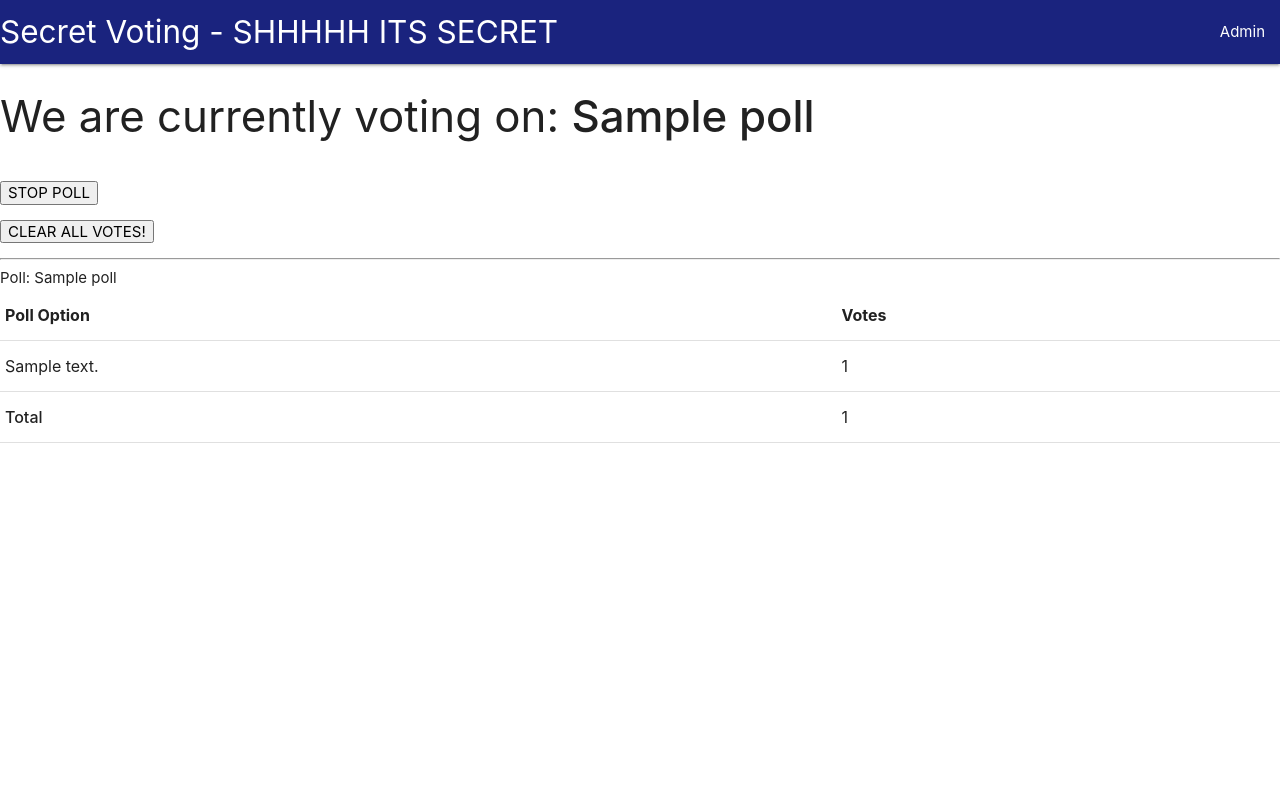
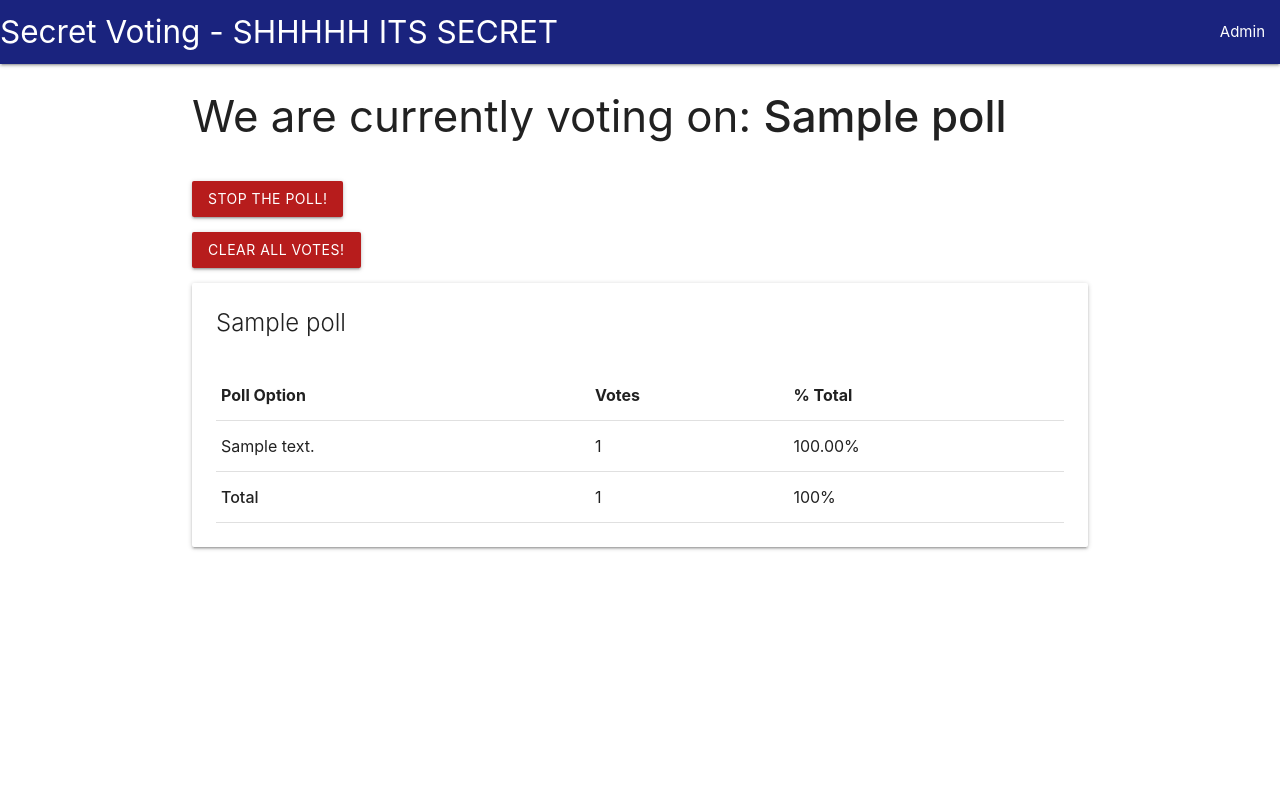
Before and after one commit to hjarrell/Secret-Vote, a PHP site: page /admin.php in a window 1280 px wide. Run offline with PHP 8.4, Linux system fonts and the light colour scheme; the visitor is signed in with stand-in values (Sample User, id 1); tables that the repository leaves empty hold one stand-in row (values such as "Sample post").

Commit message:
Add style to admin page.
Add material design to the admin page.

```diff
--- a/src/admin.php
+++ b/src/admin.php
@@ -22,6 +22,7 @@ include "util.php";
     if ($conn->connect_error) {
         die("Connection failed: ");
     } else {
+        echo '<div class="container">';
         $checkForCurrentPollSql = "SELECT p.title, p.id from current_poll cp INNER JOIN polls p ON cp.poll_id = p.id;";
         $currentPollResult = $conn->query($checkForCurrentPollSql);
         if ($currentPollResult->num_rows > 0) {
@@ -34,36 +35,39 @@ include "util.php";
             echo '
                 <form action="admincommand.php" method="post">
                     <input type="hidden" name="command" value="stopvote">
-                    <input type="submit" value="STOP POLL">
+                    <button type="submit" class="btn waves-effect waves-light red darken-4"> STOP THE POLL! </button>
                 </form>
+
+                    <form action="admincommand.php" method="post">
+                        <input type="hidden" name="command" value="clearvotes">
+                        <button type="submit" class="btn waves-effect waves-light red darken-4"> CLEAR ALL VOTES! </button>
+                    </form>
             ';
         } else {
-            echo '<a href="newpoll.php">Create a new poll</a><br/>';
+            echo "<h3>There is currently no active poll</h3>";
+            echo '<a href="newpoll.php" class="btn waves-effect waves-light amber accent-4">Create a new poll</a><br/>';
         }
 
         // Gets every poll in the database
-        $getAllPollsSql = "SELECT id, title FROM polls;";
+        $getAllPollsSql = "SELECT id, title FROM polls ORDER BY id DESC;";
         $getAllPollsResult = $conn->query($getAllPollsSql);
         if ($getAllPollsResult->num_rows > 0) { // Checks to make sure we have at least 1 poll
-            // Clear votes button
-            echo '
-                <form action="admincommand.php" method="post">
-                    <input type="hidden" name="command" value="clearvotes">
-                    <input type="submit" value="CLEAR ALL VOTES!">
-                </form>
-            ';
 
             // Loop through each poll
             while ($pollRow = $getAllPollsResult->fetch_assoc()) {
-                echo "<hr/>";
-                echo "Poll: " . htmlspecialchars($pollRow["title"]);
+                echo '<div class="card">
+                        <div class="card-content">
+                ';
+                echo '<span class="card-title">' . htmlspecialchars($pollRow["title"]) . '</span>';
                 echo "<br/>";
                 // Gets all the poll options and vote counts for the current poll
                 $votesSql = "SELECT DISTINCT COUNT(po.option_text), po.option_text FROM votes v INNER JOIN poll_options po ON v.option_id = po.id WHERE v.poll_id = " . $conn->real_escape_string($pollRow["id"]) . " GROUP BY po.option_text ORDER BY COUNT(po.option_text) DESC;";
+                $totalVotesSql = "SELECT COUNT(po.option_text) as tot FROM votes v INNER JOIN poll_options po ON v.option_id = po.id WHERE v.poll_id = " . $conn->real_escape_string($pollRow["id"]);
                 $votesResult = $conn->query($votesSql);
+                $totalVotes = $conn->query($totalVotesSql)->fetch_assoc()["tot"];
                 if ($votesResult->num_rows > 0) {
-                    echo "
-                    <table>
+                    echo '
+                    <table class="responsive-table">
                         <tr>
                             <th>
                             Poll Option
@@ -71,7 +75,10 @@ include "util.php";
                             <th>
                             Votes
                             </th>
-                        </tr>";
+                            <th>
+                            % Total
+                            </th>
+                        </tr>';
                     $totalSum = 0;
                     while ($row = $votesResult->fetch_assoc()) {
                         echo "<tr>";
@@ -81,14 +88,16 @@ include "util.php";
                         echo "<td>";
                         echo htmlspecialchars($row["COUNT(po.option_text)"]);
                         echo "</td>";
+                        echo "<td>";
+                        echo htmlspecialchars(sprintf("%01.2f", doubleval($row["COUNT(po.option_text)"])/doubleval($totalVotes) * 100.0)) . "%";
+                        echo "</td>";
                         echo "</tr>";
-                        $totalSum += $row["COUNT(po.option_text)"];
                     }
                     echo "<tr>
                 <td><strong>Total</strong></td>
                 <td>";
-                    echo htmlspecialchars($totalSum);
-                    echo "</td></tr>";
+                    echo htmlspecialchars($totalVotes);
+                    echo "</td><td>100%</td></tr>";
 
                     echo "
             </table>
@@ -97,16 +106,28 @@ include "util.php";
                 } else {
                     echo "There are currently have no votes :(";
                 }
+                echo "</div></div>";
             }
         }
+        echo "</div>";
     }
 
 } else {?>
 
-    <form action="adminlogin.php" method="post">
-        Password: <input type="password" name="password">
-        <input type="submit">
-    </form>
+    <div class="container">
+        <div class="card">
+            <div class="card-content">
+                <span class="card-title">Please login.</span>
+                <form action="adminlogin.php" method="post">
+                    <div class="input-field">
+                        <input type="password" name="password">
+                        <label for="password">Password</label>
+                    </div>
+                    <button type="submit" class="btn waves-effect waves-light amber accent-4">Login</button>
+                </form>
+            </div>
+        </div>
+    </div>
 
 <?php }?>
 </body>
--- a/src/admincommand.php
+++ b/src/admincommand.php
@@ -25,7 +25,9 @@ if ($_SESSION["isadmin"] == true) { // Make sure we have admin permissions
                         }
                         break;
                     case "clearvotes":
-                        $sql="DELETE FROM votes WHERE 1=1;";
+                        $conn->query("DELETE FROM votes WHERE 1=1;");
+                        $conn->query("DELETE FROM poll_options WHERE 1=1;");
+                        $sql="DELETE FROM polls WHERE 1=1;";
                         break;
                     default:
                         break;
--- a/src/newpoll.php
+++ b/src/newpoll.php
@@ -13,7 +13,7 @@ include "util.php";
         <?php echo get_header(); ?>
         </head>
     <body>
-        <?php echo get_nav_bar(); ?>
+        <?php echo get_admin_nav_bar(); ?>
         <div class="container row ">
             <div class="row">
             </div>
```
